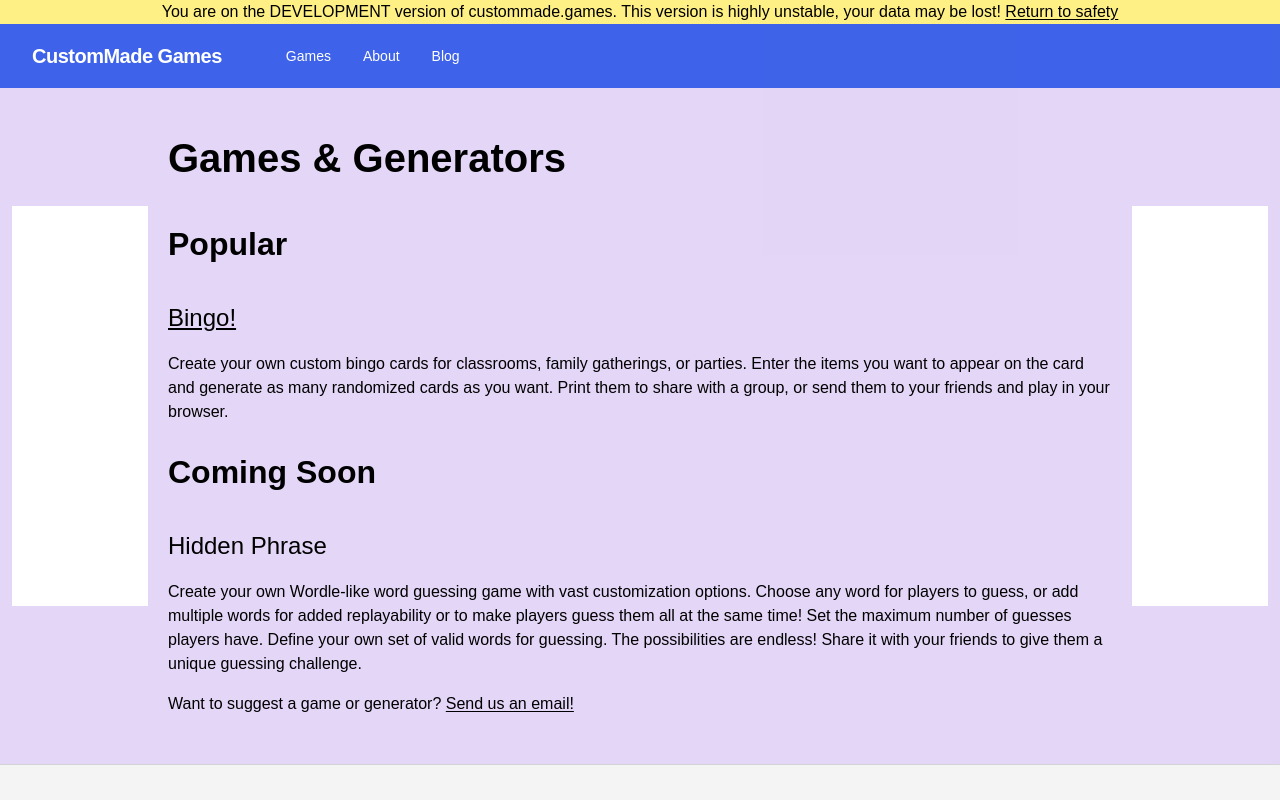
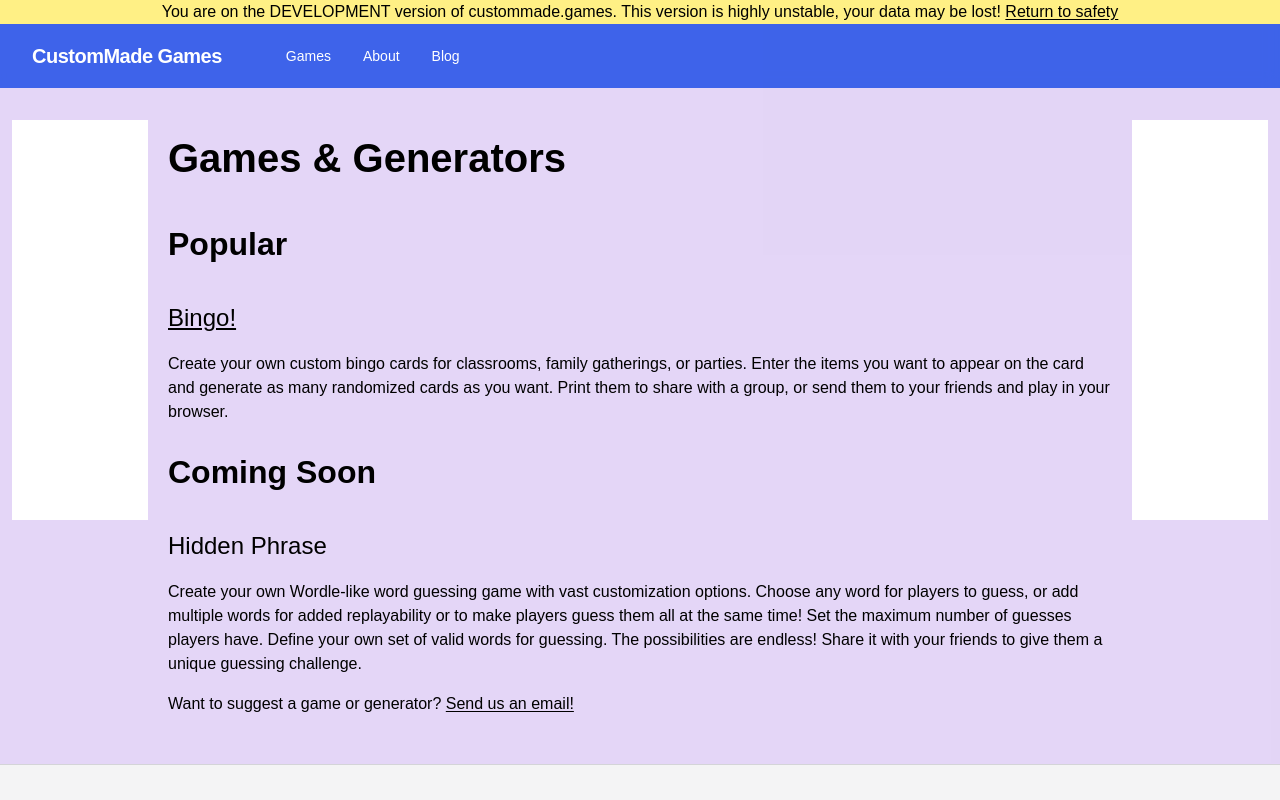
Before and after one commit to hagensv-web/custommade-dev, a Next.js app: page / in a window 1280 px wide. Shown: the top 800 px of the page. Built offline with nearby package versions, Linux system fonts and the light colour scheme; a web font is replaced by a local one.

Commit message:
adjust sidebar ad placement

```diff
--- a/app/layout.tsx
+++ b/app/layout.tsx
@@ -38,7 +38,7 @@ export default function RootLayout({
 
       <div className="grid grid-cols-8">
 
-        <div className="col-span-1 hidden lg:flex justify-center items-center p-3">
+        <div className="col-span-1 hidden lg:flex justify-center p-3">
           <SidebarAd />
         </div>
 
@@ -46,7 +46,7 @@ export default function RootLayout({
           {children}
         </main>
 
-        <div className="col-span-1 hidden lg:flex justify-center items-center p-3">
+        <div className="col-span-1 hidden lg:flex justify-center p-3">
           <SidebarAd />
         </div>
       </div>
--- a/components/core/ad/SidebarAd.tsx
+++ b/components/core/ad/SidebarAd.tsx
@@ -23,7 +23,7 @@ export default function SidebarAd(){
     if (!mounted) return null;
 
     return (
-        <div className="w-full h-100 bg-white">
+        <div className="w-full h-100 bg-white sticky top-30">
         <ins className="adsbygoogle block w-full"
               data-ad-client="ca-pub-2755508775935324"
               data-ad-slot="8354558730"
```
